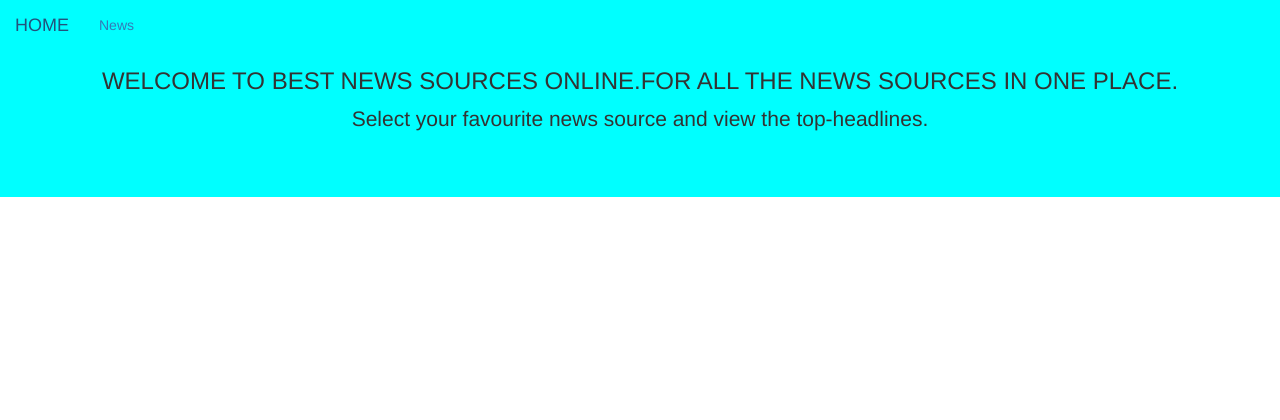
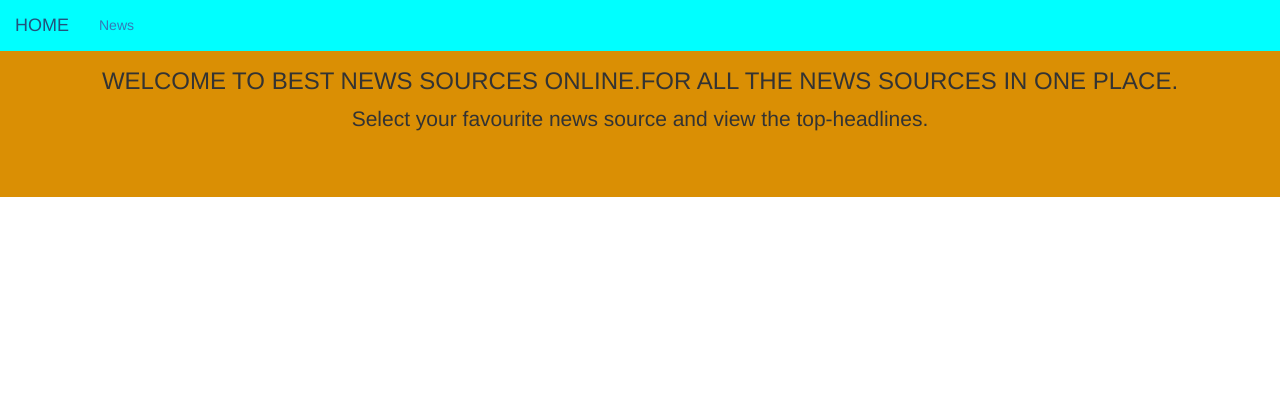
Before and after one commit to Jeffmusa/Python-News-Highlights, a Flask app: template app/templates/index.html in a window 1280 px wide. Shown: the top 420 px of the page. Run offline with Flask 2, Linux system fonts and the light colour scheme; the template is opened without the code that fills it, so the values that code supplies are empty; some libraries are stand-ins or nearby versions.

Commit message:
articles page styled

```diff
--- a/app/templates/index.html
+++ b/app/templates/index.html
@@ -13,7 +13,7 @@
     <body>
             {% block content %}
 
-            <div class="jumbotron" style="background-color:aqua;">
+            <div class="jumbotron" style="background-color:rgb(218, 143, 4);">
     <h3 style="text-align:center;">WELCOME TO BEST NEWS SOURCES ONLINE.FOR ALL THE NEWS SOURCES IN ONE PLACE.</h3>
     <p style="text-align:center;">Select your favourite news source and view the top-headlines.</p>
 </div>
```
